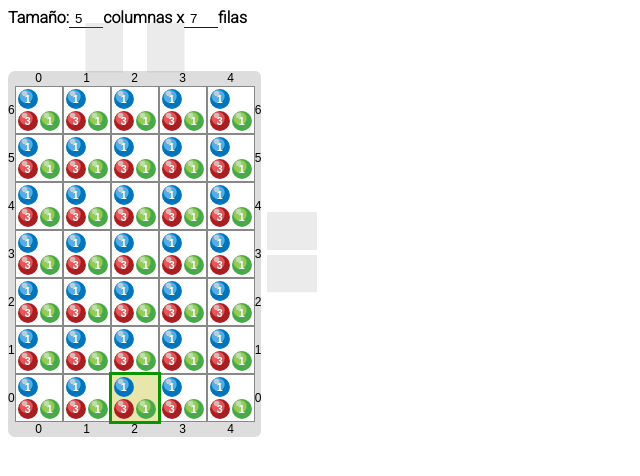
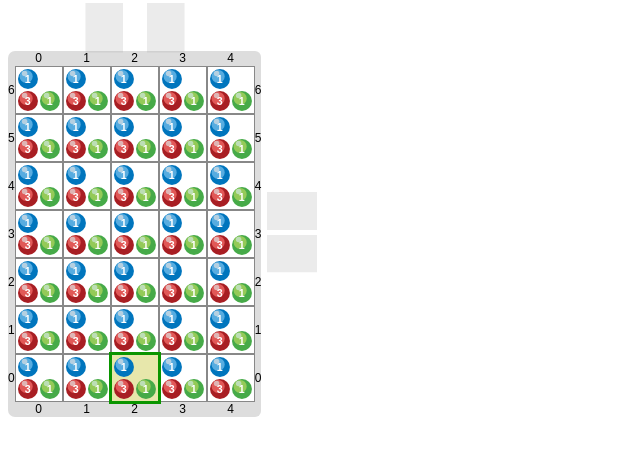
Before and after one commit to gobstones/gobstones-board-react, a React (Create React App) app: page / in a window 1280 px wide. Shown: the top 476 px of the page, without its empty margins (0-640 px from the left). Built offline with nearby package versions, Linux system fonts and the light colour scheme; grey boxes are pictures that could not be loaded.

Commit message:
Limpia tablero

```diff
--- a/src/components/BoardComponent.tsx
+++ b/src/components/BoardComponent.tsx
@@ -103,7 +103,6 @@ export class BoardComponent extends React.Component<BoardProps, BoardState> {
                     exportGBB={(e) => this.handleExportGBB(e)}
                     handleBoardLoaded={(e) => this.handleFileChange(e)}
                     handleThemeChange={(theme => this.handleThemeChange(theme))}/>
-                {this.renderSizePanel()}
                 <div className="container">
                     <table className={"gbs_board board"}>
                         <tbody className={""}>
@@ -165,24 +164,6 @@ export class BoardComponent extends React.Component<BoardProps, BoardState> {
 
     resetHeader() {
         this.setState({header: [0, 0]})
-    }
-
-    renderSizePanel() {
-        if (this.props.editable) {
-            return (
-                <div className="panel">
-                    Tamaño:
-                    <input className="input-size" type="number"
-                           onChange={(e: any) => this.handleChangeXSize(e.target.value)}
-                           value={this.state.cells.getColumnsQuantity()}/>
-                    columnas x
-                    <input className="input-size" type="number"
-                           onChange={(e: any) => this.handleChangeYSize(e.target.value)}
-                           value={this.state.cells.getRowsQuantity()}/>
-                    filas
-                </div>
-            );
-        }
     }
 
     renderRightArrows() {
```
